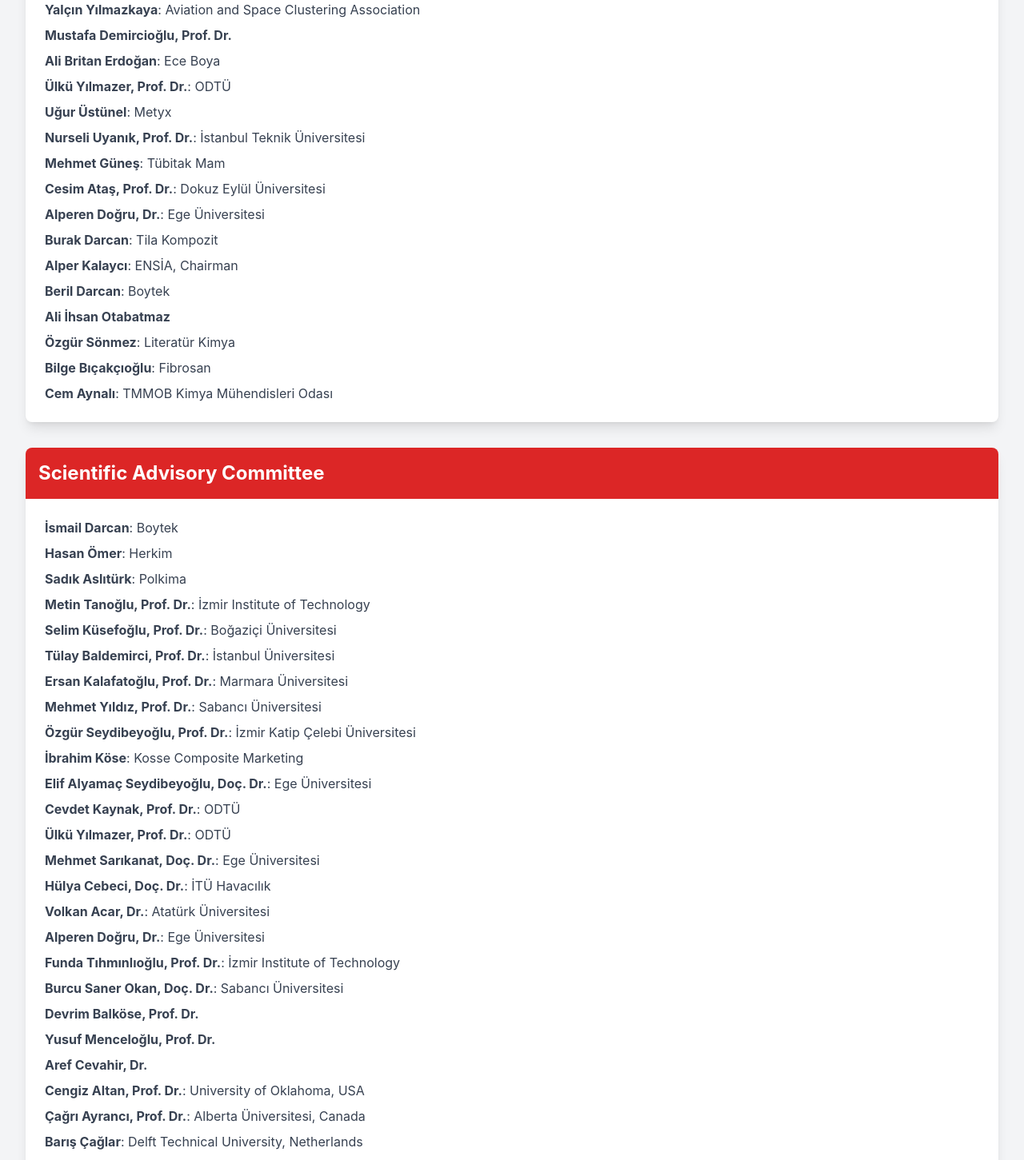
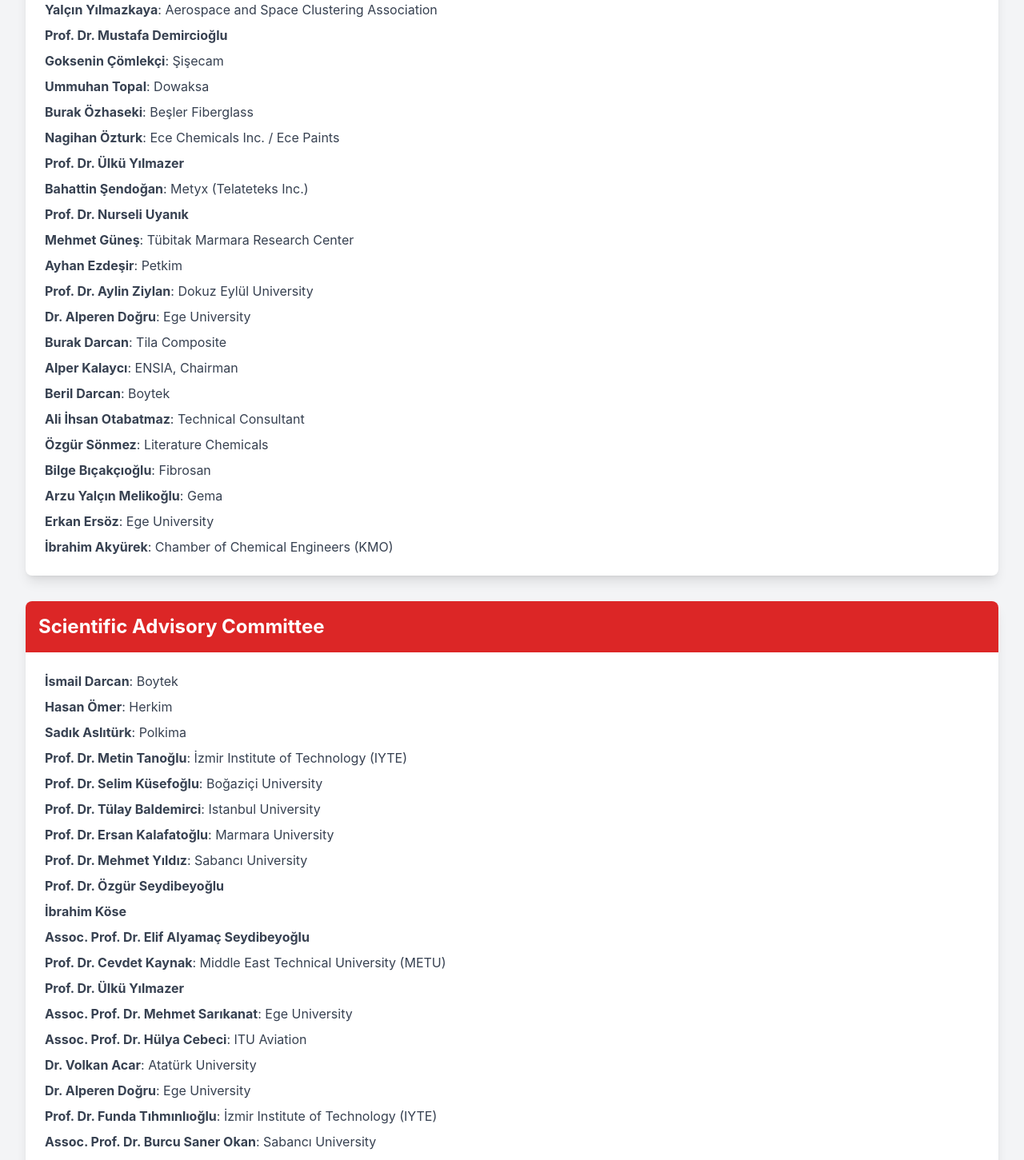
Before and after one commit to vbahadircan/polmericcompositessymposium, a React (Create React App) app: page /committees in a window 1280 px wide. Shown: the part 1280-2731 px from the top of the page at 80% size. Built offline with nearby package versions, Linux system fonts and the light colour scheme.

Commit message:
Fixed some client needs

```diff
--- a/src/components/Comitee.js
+++ b/src/components/Comitee.js
@@ -22,8 +22,8 @@
 
   const executiveCommittee = [
     { name: "İbrahim Köse, Kim.", title: "Kosse Composite Marketing, General Coordinator" },
-    { name: "Metin Tanoğlu, Prof.Dr.", title: "İzmir Institute of Technology, Symposium Co-chair" },
-    { name: "Özgür Seydibeyoğlu, Prof.Dr.", title: "İzmir Katip Çelebi University, Symposium Co-chair" },
+    { name: "Metin Tanoğlu, Prof.Dr.", title: "İzmir Institute of Technology, Symposium Co-Chair" },
+    { name: "Özgür Seydibeyoğlu, Prof.Dr.", title: "İzmir Katip Çelebi University, Symposium Co-Chair" },
     { name: "Sezen Çıngır, Kim. Müh.", title: "UCTEA Chamber of Chemical Engineers" },
     { name: "Serhat Karabağ, İnş. Müh.", title: "Turkish Composites Manufacturers Association" },
     { name: "Yahya Kara, Dr.", title: "Luxembourg Institute of Technology" },
@@ -31,79 +31,94 @@
   ]
 
   const organizingCommittee = [
-    { name: "Ayşen Ömer", title: "Herkim" },
+    { name: "Ayşen Ömer", title: "Herkim Polymer Chemical Industry Inc." },
     { name: "Mertcan Aslıtürk", title: "Polkima" },
     { name: "Erkan Günindi", title: "Olgun Çelik" },
-    { name: "Mehmet Karahan, Prof. Dr.", title: "Butekom" },
-    { name: "Ahmet Ünal, Prof. Dr.", title: "Yıldız Teknik Üniversitesi" },
-    { name: "Mehmet Sarıkanat, Doç. Dr.", title: "Ege Üniversitesi" },
-    { name: "Levent Aydın, Doç. Dr.", title: "İzmir Katip Çelebi Üniversitesi" },
-    { name: "Şekip Avdagiç", title: "İzmir Chamber of Commerce (İTO), President" },
+    { name: "Prof. Dr. Mehmet Karahan", title: "Butekom" },
+    { name: "Prof. Dr. Ahmet Ünal", title: "Yıldız Technical University (YTU)" },
+    { name: "Assoc. Prof. Dr. Mehmet Sarıkanat", title: "Ege University" },
+    { name: "Assoc. Prof. Dr. Levent Aydın", title: "İzmir Katip Çelebi University" },
+    { name: "Şekip Avdagiç", title: "İstanbul Chamber of Commerce (İTO), President" },
     { name: "Devrim Özaydın", title: "Kordsa / Advanced Composite Center" },
-    { name: "Beyhan Erdoğan", title: "DYO" },
+    { name: "Beyhan Erdoğan", title: "Dyo" },
     { name: "Levent Arslan", title: "Kosgeb" },
-    { name: "Volkan Eskizeybek", title: "Çanakkale On Sekiz Mart Üniversitesi" },
+    { name: "Volkan Eskizeybek", title: "Çanakkale Onsekiz Mart University" },
     { name: "Cem Gürkan", title: "Poliya" },
-    { name: "Yalçın Yılmazkaya", title: "Aviation and Space Clustering Association" },
-    { name: "Mustafa Demircioğlu, Prof. Dr.", title: "" },
-    { name: "Ali Britan Erdoğan", title: "Ece Boya" },
-    { name: "Ülkü Yılmazer, Prof. Dr.", title: "ODTÜ" },
-    { name: "Uğur Üstünel", title: "Metyx" },
-    { name: "Nurseli Uyanık, Prof. Dr.", title: "İstanbul Teknik Üniversitesi" },
-    { name: "Mehmet Güneş", title: "Tübitak Mam" },
-    { name: "Cesim Ataş, Prof. Dr.", title: "Dokuz Eylül Üniversitesi" },
-    { name: "Alperen Doğru, Dr.", title: "Ege Üniversitesi" },
-    { name: "Burak Darcan", title: "Tila Kompozit" },
-    { name: "Alper Kalaycı", title: "ENSİA, Chairman" },
+    { name: "Yalçın Yılmazkaya", title: "Aerospace and Space Clustering Association" },
+    { name: "Prof. Dr. Mustafa Demircioğlu", title: "" },
+    { name: "Goksenin Çömlekçi", title: "Şişecam" },
+    { name: "Ummuhan Topal", title: "Dowaksa" },
+    { name: "Burak Özhaseki", title: "Beşler Fiberglass" },
+    { name: "Nagihan Özturk", title: "Ece Chemicals Inc. / Ece Paints" },
+    { name: "Prof. Dr. Ülkü Yılmazer", title: "" },
+    { name: "Bahattin Şendoğan", title: "Metyx (Telateteks Inc.)" },
+    { name: "Prof. Dr. Nurseli Uyanık", title: "" },
+    { name: "Mehmet Güneş", title: "Tübitak Marmara Research Center" },
+    { name: "Ayhan Ezdeşir", title: "Petkim" },
+    { name: "Prof. Dr. Aylin Ziylan", title: "Dokuz Eylül University" },
+    { name: "Dr. Alperen Doğru", title: "Ege University" },
+    { name: "Burak Darcan", title: "Tila Composite" },
+    { name: "Alper Kalaycı", title: "ENSIA, Chairman" },
     { name: "Beril Darcan", title: "Boytek" },
-    { name: "Ali İhsan Otabatmaz", title: "" },
-    { name: "Özgür Sönmez", title: "Literatür Kimya" },
+    { name: "Ali İhsan Otabatmaz", title: "Technical Consultant" },
+    { name: "Özgür Sönmez", title: "Literature Chemicals" },
     { name: "Bilge Bıçakçıoğlu", title: "Fibrosan" },
-    { name: "Cem Aynalı", title: "TMMOB Kimya Mühendisleri Odası" }
-  ]
+    { name: "Arzu Yalçın Melikoğlu", title: "Gema" },
+    { name: "Erkan Ersöz", title: "Ege University" },
+    { name: "İbrahim Akyürek", title: "Chamber of Chemical Engineers (KMO)" }
+];
 
-  const scientificAdvisoryCommittee = [
-    { name: "İsmail Darcan", title: "Boytek" },
-    { name: "Hasan Ömer", title: "Herkim" },
-    { name: "Sadık Aslıtürk", title: "Polkima" },
-    { name: "Metin Tanoğlu, Prof. Dr.", title: "İzmir Institute of Technology" },
-    { name: "Selim Küsefoğlu, Prof. Dr.", title: "Boğaziçi Üniversitesi" },
-    { name: "Tülay Baldemirci, Prof. Dr.", title: "İstanbul Üniversitesi" },
-    { name: "Ersan Kalafatoğlu, Prof. Dr.", title: "Marmara Üniversitesi" },
-    { name: "Mehmet Yıldız, Prof. Dr.", title: "Sabancı Üniversitesi" },
-    { name: "Özgür Seydibeyoğlu, Prof. Dr.", title: "İzmir Katip Çelebi Üniversitesi" },
-    { name: "İbrahim Köse", title: "Kosse Composite Marketing" },
-    { name: "Elif Alyamaç Seydibeyoğlu, Doç. Dr.", title: "Ege Üniversitesi" },
-    { name: "Cevdet Kaynak, Prof. Dr.", title: "ODTÜ" },
-    { name: "Ülkü Yılmazer, Prof. Dr.", title: "ODTÜ" },
-    { name: "Mehmet Sarıkanat, Doç. Dr.", title: "Ege Üniversitesi" },
-    { name: "Hülya Cebeci, Doç. Dr.", title: "İTÜ Havacılık" },
-    { name: "Volkan Acar, Dr.", title: "Atatürk Üniversitesi" },
-    { name: "Alperen Doğru, Dr.", title: "Ege Üniversitesi" },
-    { name: "Funda Tıhmınlıoğlu, Prof. Dr.", title: "İzmir Institute of Technology" },
-    { name: "Burcu Saner Okan, Doç. Dr.", title: "Sabancı Üniversitesi" },
-    { name: "Devrim Balköse, Prof. Dr.", title: "" },
-    { name: "Yusuf Menceloğlu, Prof. Dr.", title: "" },
-    { name: "Aref Cevahir, Dr.", title: "" },
-    { name: "Cengiz Altan, Prof. Dr.", title: "University of Oklahoma, USA" },
-    { name: "Çağrı Ayrancı, Prof. Dr.", title: "Alberta Üniversitesi, Canada" },
-    { name: "Barış Çağlar", title: "Delft Technical University, Netherlands" },
-    { name: "Steve Nut", title: "University of Southern California, USA" },
-    { name: "Holger Seitlitz", title: "Cottbus University, Germany" },
-    { name: "Maya John", title: "Council for Scientific Research, South Africa" },
-    { name: "Ferrie Van Hattum", title: "Saxon University" },
-    { name: "Kristiina Oksman", title: "Lulea Technical University, Sweden" },
-    { name: "Dipa Roy", title: "Edinburgh University, Scotland" },
-    { name: "Bedriye Üçpınar Durmaz, Dr.", title: "Ege Üniversitesi" },
-    { name: "Nilay Gizli, Doç. Dr.", title: "Ege Üniversitesi" },
-    { name: "Ali Gizli, Dr.", title: "DYO" },
-    { name: "Cemal Başaran, Prof. Dr.", title: "OSTİM Teknik Üniversitesi" },
-    { name: "Jozsef Gabor Kovacs", title: "Budapest University of Technology and Economics" },
-    { name: "Lyazid Bouhala", title: "Luxembourg Institute of Science and Technology" },
-    { name: "Seran Dehneliler", title: "TUSAŞ" },
-    { name: "Cem Gök, Prof. Dr.", title: "Bakırçay Üniversitesi" },
-    { name: "Erdem Yücel", title: "Fibrosan" }
-  ]
+
+
+const scientificAdvisoryCommittee = [
+  { name: "İsmail Darcan", title: "Boytek" },
+  { name: "Hasan Ömer", title: "Herkim" },
+  { name: "Sadık Aslıtürk", title: "Polkima" },
+  { name: "Prof. Dr. Metin Tanoğlu", title: "İzmir Institute of Technology (IYTE)" },
+  { name: "Prof. Dr. Selim Küsefoğlu", title: "Boğaziçi University" },
+  { name: "Prof. Dr. Tülay Baldemirci", title: "Istanbul University" },
+  { name: "Prof. Dr. Ersan Kalafatoğlu", title: "Marmara University" },
+  { name: "Prof. Dr. Mehmet Yıldız", title: "Sabancı University" },
+  { name: "Prof. Dr. Özgür Seydibeyoğlu", title: "" },
+  { name: "İbrahim Köse", title: "" },
+  { name: "Assoc. Prof. Dr. Elif Alyamaç Seydibeyoğlu", title: "" },
+  { name: "Prof. Dr. Cevdet Kaynak", title: "Middle East Technical University (METU)" },
+  { name: "Prof. Dr. Ülkü Yılmazer", title: "" },
+  { name: "Assoc. Prof. Dr. Mehmet Sarıkanat", title: "Ege University" },
+  { name: "Assoc. Prof. Dr. Hülya Cebeci", title: "ITU Aviation" },
+  { name: "Dr. Volkan Acar", title: "Atatürk University" },
+  { name: "Dr. Alperen Doğru", title: "Ege University" },
+  { name: "Prof. Dr. Funda Tıhmınlıoğlu", title: "İzmir Institute of Technology (IYTE)" },
+  { name: "Assoc. Prof. Dr. Burcu Saner Okan", title: "Sabancı University" },
+  { name: "Prof. Dr. Devrim Balköse", title: "" },
+  { name: "Prof. Dr. Yusuf Menceloğlu", title: "" },
+  { name: "Dr. Aref Cevahir", title: "Independent Researcher" },
+  { name: "Prof. Dr. Cengiz Altan", title: "University of Oklahoma, USA" },
+  { name: "Prof. Dr. Çağrı Ayrancı", title: "University of Alberta, Canada" },
+  { name: "Barış Çağlar", title: "Delft University, Aerospace Engineering" },
+  { name: "Çağrı Ayrancı", title: "University of Alberta, Mechanical Engineering, Canada" },
+  { name: "Steve Nutt", title: "University of Southern California, USA" },
+  { name: "Holger Seitlitz", title: "Cottbus University, Mechanical Engineering, Germany" },
+  { name: "Maya John", title: "Council for Scientific Research (CSIR), South Africa" },
+  { name: "Ferrie Van Hattum", title: "Saxion University, Netherlands" },
+  { name: "Kristiina Oksman", title: "Luleå Technical University, Sweden" },
+  { name: "Dipa Roy", title: "University of Edinburgh, Scotland" },
+  { name: "Dr. Bedriye Üçpınar Durmaz", title: "Ege University" },
+  { name: "Assoc. Prof. Dr. Nilay Gizli", title: "Ege University" },
+  { name: "Dr. Ali Gizli", title: "Dyo" },
+  { name: "Prof. Cemal Basaran", title: "University at Buffalo" },
+  { name: "Assoc. Prof. Dr. Jozsef Gabor Kovacs", title: "Budapest University of Technology and Economics" },
+  { name: "Dr. Belouettar Salim", title: "Luxembourg Institute of Science and Technology" },
+  { name: "Serkan Dehneliler", title: "TUSAŞ" },
+  { name: "Prof. Dr. Cem Gök", title: "Bakırçay University" },
+  { name: "Erdem Yücel", title: "Fibrosan" },
+  { name: "Dr. He Haijun", title: "College of Textile Science and Engineering, Jiangnan University, China" },
+  { name: "Dr. Nikhil Verghese", title: "Corporate Fellow at Sabic" },
+  { name: "Dr. Figen Aynalı", title: "Gema" },
+  { name: "Prof. Dr. Mustafa Demir", title: "İzmir Institute of Technology (IYTE)" },
+  { name: "Prof. Dr. Ümit Halis Erdoğan", title: "Dokuz Eylül University" },
+  { name: "Prof. Dr. Veli Deniz", title: "Chamber of Chemical Engineers" }
+];
 
   return (
     <div className="bg-gray-100 min-h-screen py-12">
--- a/src/components/OrganizerLogos.js
+++ b/src/components/OrganizerLogos.js
@@ -1,11 +1,9 @@
 import React from 'react'
-import main_logo from '../assets/sympozium_main_logo.webp'
 import logo2 from '../assets/logo2.webp'
 import logo3 from '../assets/logo3.webp'
 
 export default function OrganizerLogos() {
   const logos = [
-    { name: 'Organizer 1', src: main_logo },
     { name: 'Organizer 2', src: logo2 },
     { name: 'Organizer 3', src: logo3 },
   ]
--- a/src/components/Speakers.js
+++ b/src/components/Speakers.js
@@ -6,9 +6,6 @@
       <div className="max-w-7xl mx-auto px-4 sm:px-6 lg:px-8">
         <h2 className="text-3xl font-bold text-center text-gray-900 mb-8">Keynote Speakers</h2>
         <div className="text-center">
-          <p className="text-xl text-gray-600 mb-8">
-          We would like to draw your attention to the importance and urgency of the subject matter, and invite along all relevant institutions, organizations and individuals bringing in their knowledge and contributions unsparingly in order to make these activities more effective and successful in unity.
-          </p>
           <div className="bg-gray-100 p-8 rounded-lg shadow-inner">
             <h3 className="text-2xl font-semibold text-gray-800 mb-4">Interested in Speaking?</h3>
             <p className="text-lg text-gray-700 mb-6">
```
Also changed, not shown: src/components/Hero.js (+22 -2 lines).
